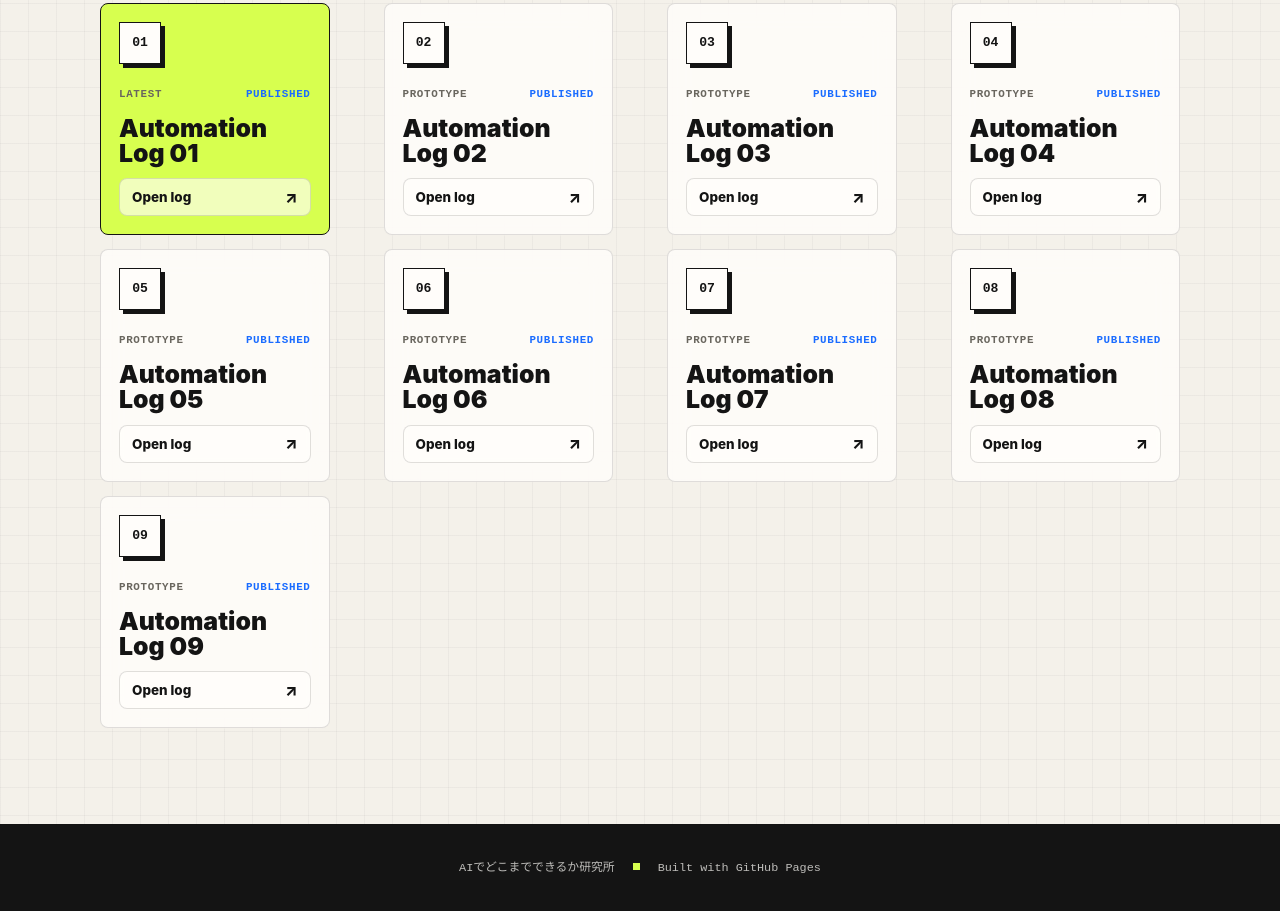
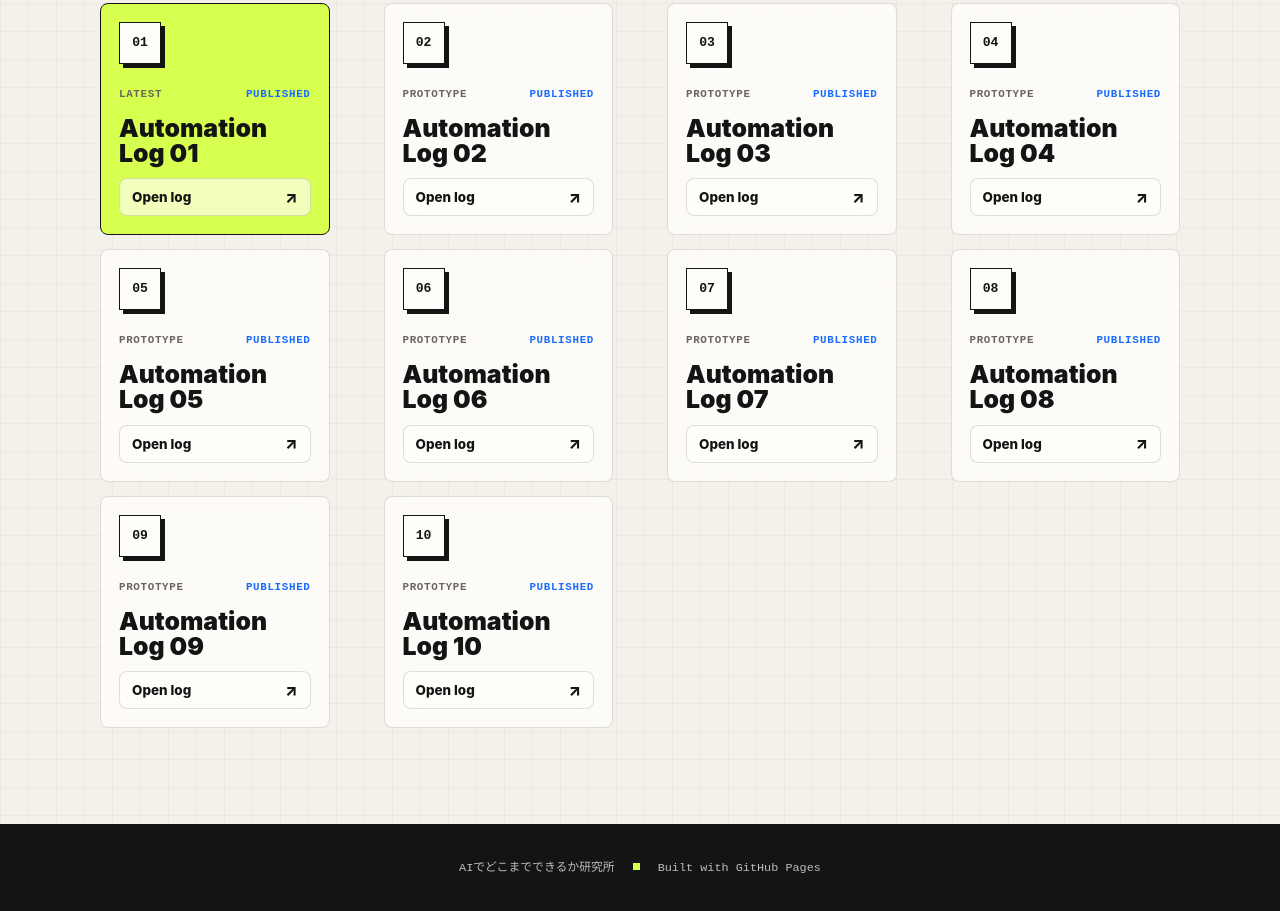
Before and after one commit to geppi0672/saving-note-lab, a plain HTML site: page index.html in a window 1280 px wide. Shown: the part 1369-2280 px from the top of the page. Drawn offline with Linux system fonts and the light colour scheme.

Commit message:
Publish daily automation log 2026-05-10 12:10

```diff
--- a/index.html
+++ b/index.html
@@ -33,7 +33,7 @@
     <aside class="signal-board" aria-label="Experiment signal board">
       <div class="signal-top">
         <span>LIVE STACK</span>
-        <strong>09</strong>
+        <strong>10</strong>
       </div>
       <div class="signal-chart" aria-hidden="true">
         <span style="--h: 52%"></span>
@@ -94,13 +94,14 @@
     <div class="notes-list">
 <article class="note-card note-card-featured"><div class="note-index">01</div><div class="note-main"><div class="note-meta"><span>latest</span><span class="note-status">published</span></div><h3><a href="posts/20260510-082907-スーパーの半額シールで食費が変わる主婦歴15年の節約テクニック.html">Automation Log 01</a></h3><a href="posts/20260510-082907-スーパーの半額シールで食費が変わる主婦歴15年の節約テクニック.html" class="note-read">Open log</a></div></article>
 <article class="note-card"><div class="note-index">02</div><div class="note-main"><div class="note-meta"><span>prototype</span><span class="note-status">published</span></div><h3><a href="posts/20260510-083312-スーパーの半額シールで食費が変わる主婦が実践する賢い節約術.html">Automation Log 02</a></h3><a href="posts/20260510-083312-スーパーの半額シールで食費が変わる主婦が実践する賢い節約術.html" class="note-read">Open log</a></div></article>
-<article class="note-card"><div class="note-index">03</div><div class="note-main"><div class="note-meta"><span>prototype</span><span class="note-status">published</span></div><h3><a href="posts/20260510-120334-X投稿文をAIで作る安全な自動化フロー.html">Automation Log 03</a></h3><a href="posts/20260510-120334-X投稿文をAIで作る安全な自動化フロー.html" class="note-read">Open log</a></div></article>
-<article class="note-card"><div class="note-index">04</div><div class="note-main"><div class="note-meta"><span>prototype</span><span class="note-status">published</span></div><h3><a href="posts/20260509-131023-スーパーの半額シールで食費が変わる主婦.html">Automation Log 04</a></h3><a href="posts/20260509-131023-スーパーの半額シールで食費が変わる主婦.html" class="note-read">Open log</a></div></article>
-<article class="note-card"><div class="note-index">05</div><div class="note-main"><div class="note-meta"><span>prototype</span><span class="note-status">published</span></div><h3><a href="posts/20260509-131117-スーパーの半額シールで食費が変わる主婦が教える賢い使い方.html">Automation Log 05</a></h3><a href="posts/20260509-131117-スーパーの半額シールで食費が変わる主婦が教える賢い使い方.html" class="note-read">Open log</a></div></article>
-<article class="note-card"><div class="note-index">06</div><div class="note-main"><div class="note-meta"><span>prototype</span><span class="note-status">published</span></div><h3><a href="posts/20260510-075205-スーパーの半額シールで食費が変わる主婦が実践する賢い節約術.html">Automation Log 06</a></h3><a href="posts/20260510-075205-スーパーの半額シールで食費が変わる主婦が実践する賢い節約術.html" class="note-read">Open log</a></div></article>
-<article class="note-card"><div class="note-index">07</div><div class="note-main"><div class="note-meta"><span>prototype</span><span class="note-status">published</span></div><h3><a href="posts/20260510-075243-テスト記事.html">Automation Log 07</a></h3><a href="posts/20260510-075243-テスト記事.html" class="note-read">Open log</a></div></article>
-<article class="note-card"><div class="note-index">08</div><div class="note-main"><div class="note-meta"><span>prototype</span><span class="note-status">published</span></div><h3><a href="posts/20260510-081020-スーパーの半額シールで食費が変わる主婦歴15年の節約テクニック.html">Automation Log 08</a></h3><a href="posts/20260510-081020-スーパーの半額シールで食費が変わる主婦歴15年の節約テクニック.html" class="note-read">Open log</a></div></article>
-<article class="note-card"><div class="note-index">09</div><div class="note-main"><div class="note-meta"><span>prototype</span><span class="note-status">published</span></div><h3><a href="posts/20260510-081137-スーパーの半額シールで食費が変わる主婦歴15年の節約テクニック.html">Automation Log 09</a></h3><a href="posts/20260510-081137-スーパーの半額シールで食費が変わる主婦歴15年の節約テクニック.html" class="note-read">Open log</a></div></article>
+<article class="note-card"><div class="note-index">03</div><div class="note-main"><div class="note-meta"><span>prototype</span><span class="note-status">published</span></div><h3><a href="posts/20260510-121002-AIエージェントに記事改善を任せるための品質チェックリスト.html">Automation Log 03</a></h3><a href="posts/20260510-121002-AIエージェントに記事改善を任せるための品質チェックリスト.html" class="note-read">Open log</a></div></article>
+<article class="note-card"><div class="note-index">04</div><div class="note-main"><div class="note-meta"><span>prototype</span><span class="note-status">published</span></div><h3><a href="posts/20260510-120334-X投稿文をAIで作る安全な自動化フロー.html">Automation Log 04</a></h3><a href="posts/20260510-120334-X投稿文をAIで作る安全な自動化フロー.html" class="note-read">Open log</a></div></article>
+<article class="note-card"><div class="note-index">05</div><div class="note-main"><div class="note-meta"><span>prototype</span><span class="note-status">published</span></div><h3><a href="posts/20260509-131023-スーパーの半額シールで食費が変わる主婦.html">Automation Log 05</a></h3><a href="posts/20260509-131023-スーパーの半額シールで食費が変わる主婦.html" class="note-read">Open log</a></div></article>
+<article class="note-card"><div class="note-index">06</div><div class="note-main"><div class="note-meta"><span>prototype</span><span class="note-status">published</span></div><h3><a href="posts/20260509-131117-スーパーの半額シールで食費が変わる主婦が教える賢い使い方.html">Automation Log 06</a></h3><a href="posts/20260509-131117-スーパーの半額シールで食費が変わる主婦が教える賢い使い方.html" class="note-read">Open log</a></div></article>
+<article class="note-card"><div class="note-index">07</div><div class="note-main"><div class="note-meta"><span>prototype</span><span class="note-status">published</span></div><h3><a href="posts/20260510-075205-スーパーの半額シールで食費が変わる主婦が実践する賢い節約術.html">Automation Log 07</a></h3><a href="posts/20260510-075205-スーパーの半額シールで食費が変わる主婦が実践する賢い節約術.html" class="note-read">Open log</a></div></article>
+<article class="note-card"><div class="note-index">08</div><div class="note-main"><div class="note-meta"><span>prototype</span><span class="note-status">published</span></div><h3><a href="posts/20260510-075243-テスト記事.html">Automation Log 08</a></h3><a href="posts/20260510-075243-テスト記事.html" class="note-read">Open log</a></div></article>
+<article class="note-card"><div class="note-index">09</div><div class="note-main"><div class="note-meta"><span>prototype</span><span class="note-status">published</span></div><h3><a href="posts/20260510-081020-スーパーの半額シールで食費が変わる主婦歴15年の節約テクニック.html">Automation Log 09</a></h3><a href="posts/20260510-081020-スーパーの半額シールで食費が変わる主婦歴15年の節約テクニック.html" class="note-read">Open log</a></div></article>
+<article class="note-card"><div class="note-index">10</div><div class="note-main"><div class="note-meta"><span>prototype</span><span class="note-status">published</span></div><h3><a href="posts/20260510-081137-スーパーの半額シールで食費が変わる主婦歴15年の節約テクニック.html">Automation Log 10</a></h3><a href="posts/20260510-081137-スーパーの半額シールで食費が変わる主婦歴15年の節約テクニック.html" class="note-read">Open log</a></div></article>
     </div>
   </section>
 </main>
```
